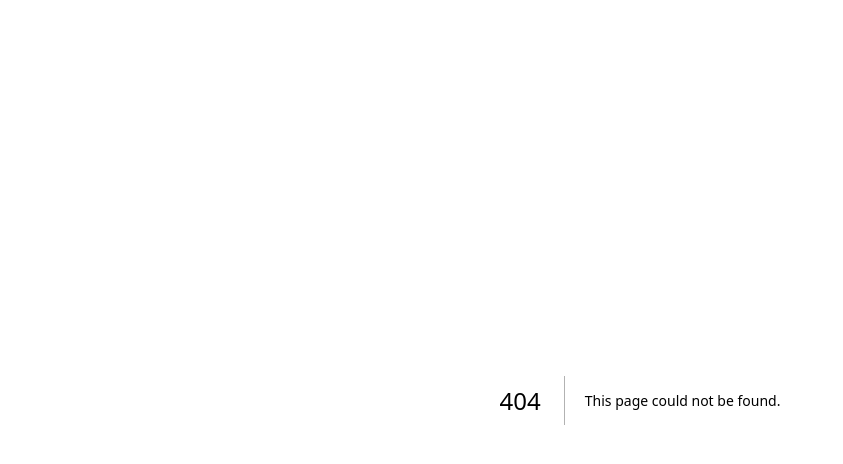
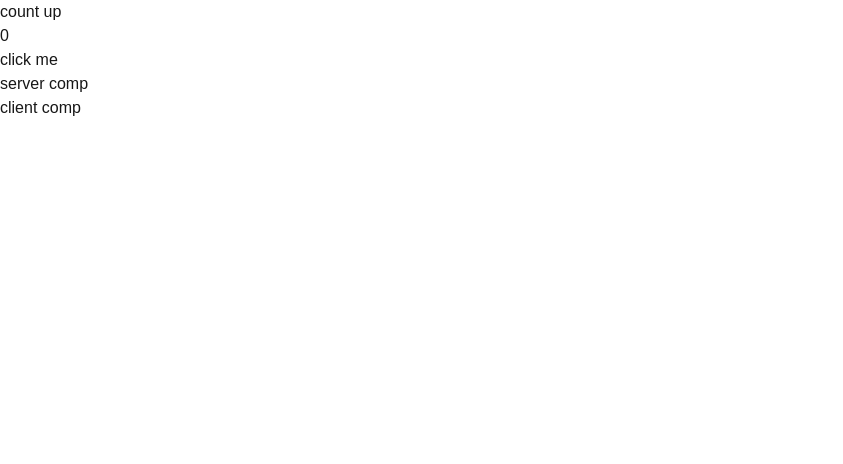
Before and after one commit to ShSato4JPN/sandbox-nextjs, a Next.js app: page /sandbox/composition in a window 1280 px wide. Before the commit this address had no page. Shown: the top 464 px of the page, without its empty margins (0-843 px from the left). Built offline with nearby package versions, Linux system fonts and the light colour scheme.

Commit message:
feat: React で気になったことを検証した

```diff
--- /dev/null
+++ b/src/app/sandbox/composition/components/ClientComp.tsx
@@ -0,0 +1,6 @@
+"use client";
+
+export default function ClientComp() {
+  console.log("this is client side render");
+  return <div>client comp</div>;
+}
--- /dev/null
+++ b/src/app/sandbox/composition/components/Hello.tsx
@@ -0,0 +1,14 @@
+"use client";
+
+import { useState } from "react";
+
+export default function Hello() {
+  const [count, setCount] = useState<number>(0);
+  console.log("hello count");
+  return (
+    <>
+      <button onClick={() => setCount((prev) => prev + 1)}>count up</button>
+      <div>{count}</div>
+    </>
+  );
+}
--- /dev/null
+++ b/src/app/sandbox/composition/components/ServerComp.tsx
@@ -0,0 +1,4 @@
+export default function ServerComp() {
+  console.log("this is server side render");
+  return <div>server comp</div>;
+}
--- /dev/null
+++ b/src/app/sandbox/composition/components/Wrapper.tsx
@@ -0,0 +1,21 @@
+"use client";
+
+import { ReactElement, ReactNode, useState } from "react";
+
+type Props = {
+  children: ReactNode;
+  Hello: ReactElement;
+};
+
+export default function Wrapper({ children, Hello }: Props) {
+  const [isClick, setIsClick] = useState<boolean>(false);
+  console.log("this is wrapper");
+  return (
+    <div>
+      {Hello}
+      <button onClick={() => setIsClick((prev) => !prev)}>click me</button>
+      {isClick && <div>hello</div>}
+      {children}
+    </div>
+  );
+}
--- /dev/null
+++ b/src/app/sandbox/composition/page.tsx
@@ -0,0 +1,15 @@
+import ClientComp from "./components/ClientComp";
+import Hello from "./components/Hello";
+import ServerComp from "./components/ServerComp";
+import Wrapper from "./components/Wrapper";
+
+export default function page() {
+  return (
+    <>
+      <Wrapper Hello={<Hello />}>
+        <ServerComp />
+        <ClientComp />
+      </Wrapper>
+    </>
+  );
+}
```
